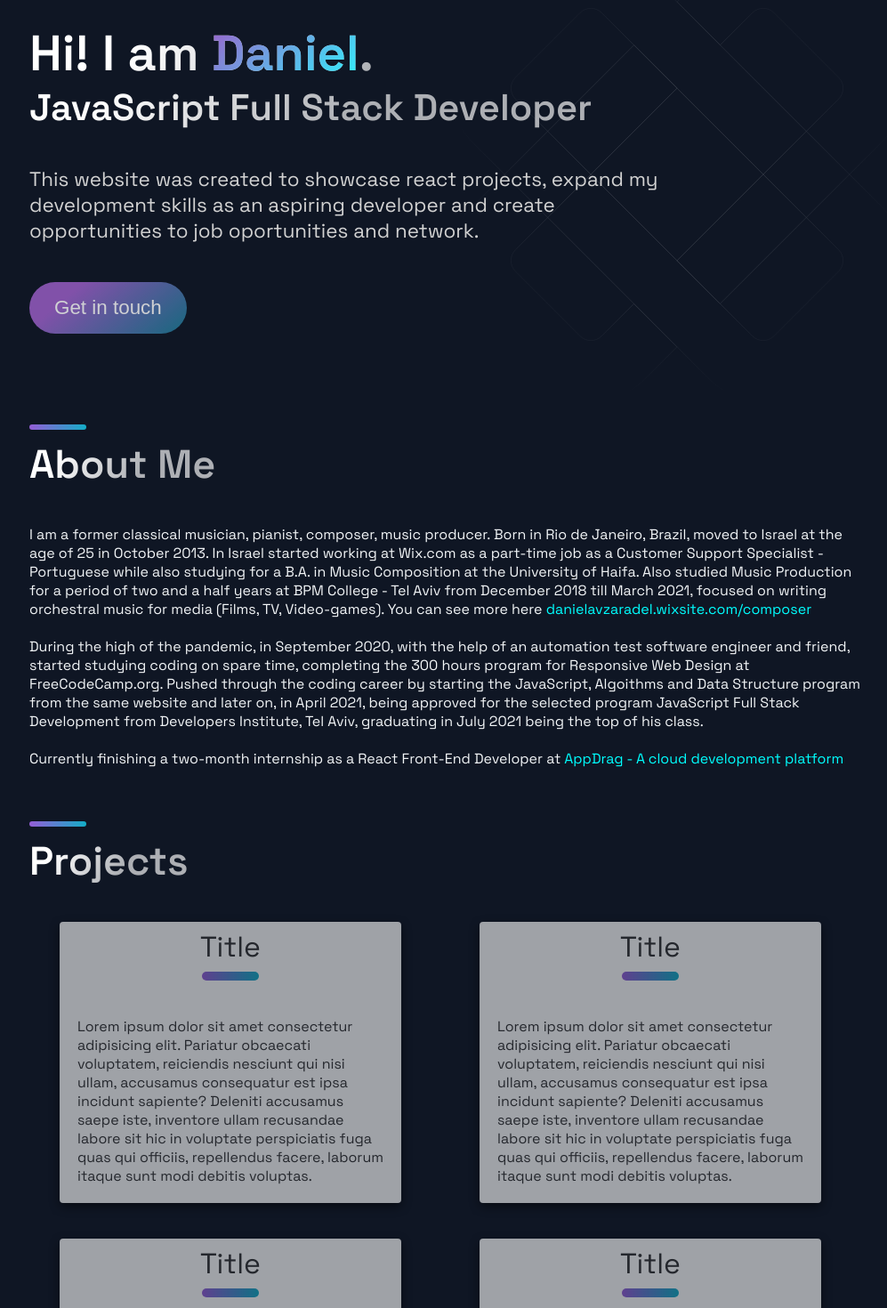
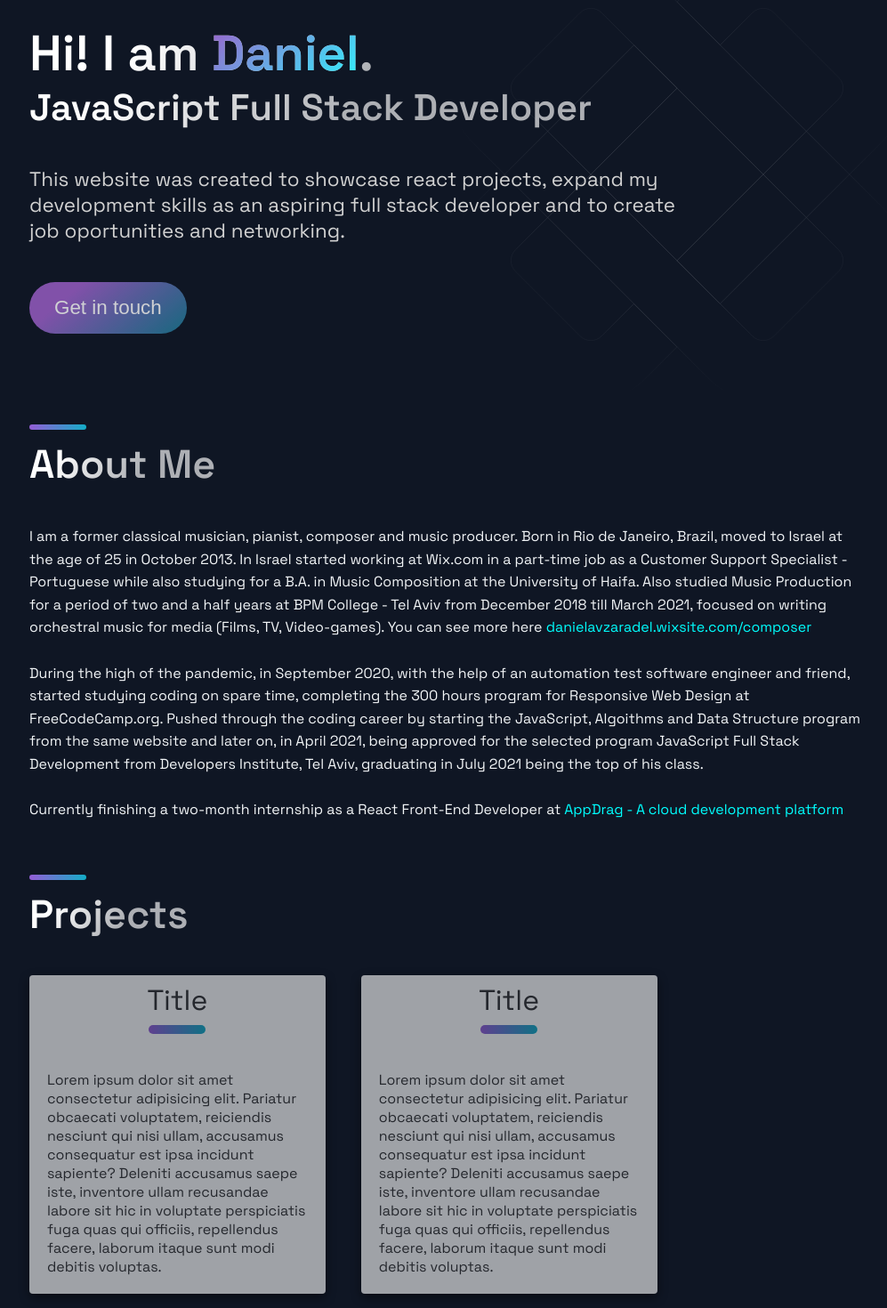
Before and after one commit to daniel-avzaradel/react-portfolio, a Next.js app: page / in a window 1280 px wide. Shown: the part 137-1607 px from the top of the page at 89% size, without its empty margins (135-1132 px from the left). Built offline with nearby package versions, Linux system fonts and the light colour scheme.

Commit message:
fixed several issues with line-height and typos

```diff
--- a/components/About/About.jsx
+++ b/components/About/About.jsx
@@ -20,15 +20,15 @@ function About() {
           />
         </div> */}
         <div className={styles.about__content}>
-          I am a former classical musician, pianist, composer, music producer.
-          Born in Rio de Janeiro, Brazil, moved to Israel at the age of 25 in
-          October 2013. In Israel started working at Wix.com as a part-time job
-          as a Customer Support Specialist - Portuguese while also studying for
-          a B.A. in Music Composition at the University of Haifa. Also studied
-          Music Production for a period of two and a half years at BPM College -
-          Tel Aviv from December 2018 till March 2021, focused on writing
-          orchestral music for media (Films, TV, Video-games). You can see more
-          here{" "}
+          I am a former classical musician, pianist, composer and music
+          producer. Born in Rio de Janeiro, Brazil, moved to Israel at the age
+          of 25 in October 2013. In Israel started working at Wix.com in a
+          part-time job as a Customer Support Specialist - Portuguese while also
+          studying for a B.A. in Music Composition at the University of Haifa.
+          Also studied Music Production for a period of two and a half years at
+          BPM College - Tel Aviv from December 2018 till March 2021, focused on
+          writing orchestral music for media (Films, TV, Video-games). You can
+          see more here{" "}
           <a
             href="https://danielavzaradel.wixsite.com/composer"
             target="_blank"
--- a/components/About/About.module.css
+++ b/components/About/About.module.css
@@ -2,6 +2,10 @@
   max-width: 1024px;
   padding: 0 40px;
   margin-bottom: 40px;
+}
+
+.about__content {
+  line-height: 1.6em;
 }
 
 .about__div {
--- a/components/Accomplishments/Accomplishments.module.css
+++ b/components/Accomplishments/Accomplishments.module.css
@@ -30,6 +30,7 @@
   flex-direction: column;
   justify-content: flex-start;
   align-items: flex-start;
+  line-height: 1.6em;
 }
 
 .cardContainer img {
--- a/components/Hero/Hero.jsx
+++ b/components/Hero/Hero.jsx
@@ -13,8 +13,8 @@ function Hero() {
       </h1>
       <p className={styles.hero__sectionText}>
         This website was created to showcase react projects, expand my
-        development skills as an aspiring developer and create opportunities to
-        job oportunities and network.
+        development skills as an aspiring full stack developer and to create job
+        oportunities and networking.
       </p>
       <br />
       <button className={styles.hero__learnMore} type="button">
--- a/components/Hero/Hero.module.css
+++ b/components/Hero/Hero.module.css
@@ -70,6 +70,9 @@
     width: 100vw;
     padding: 40px;
   }
+  .hero__learnMore {
+    opacity: 1;
+  }
 }
 
 @media screen and (min-width: 320px) and (max-width: 550px) {
--- a/components/Projects/Projects.module.css
+++ b/components/Projects/Projects.module.css
@@ -5,7 +5,7 @@
 
 .projects__projectsGrid {
   display: flex;
-  justify-content: space-around;
+  justify-content: flex-start;
   flex-wrap: wrap;
 }
 
--- a/components/Utils/ProjectCard.module.css
+++ b/components/Utils/ProjectCard.module.css
@@ -1,9 +1,9 @@
 .projectCard {
   background: white;
-  width: 30vw;
+  width: 26vw;
   height: auto;
   border-radius: 4px;
-  margin-right: 20px;
+  margin-right: 40px;
   margin-bottom: 40px;
   cursor: pointer;
   opacity: 0.6;
@@ -48,7 +48,7 @@
 
 @media screen and (min-width: 1440px) and (max-width: 3060px) {
   .projectCard {
-    width: 450px;
+    width: 420px;
     opacity: 1;
   }
 }
@@ -70,7 +70,7 @@
 
 @media screen and (min-width: 320px) and (max-width: 425px) {
   .projectCard {
-    width: 90vw;
+    width: 100%;
     opacity: 1;
     margin-right: 0;
   }
```
